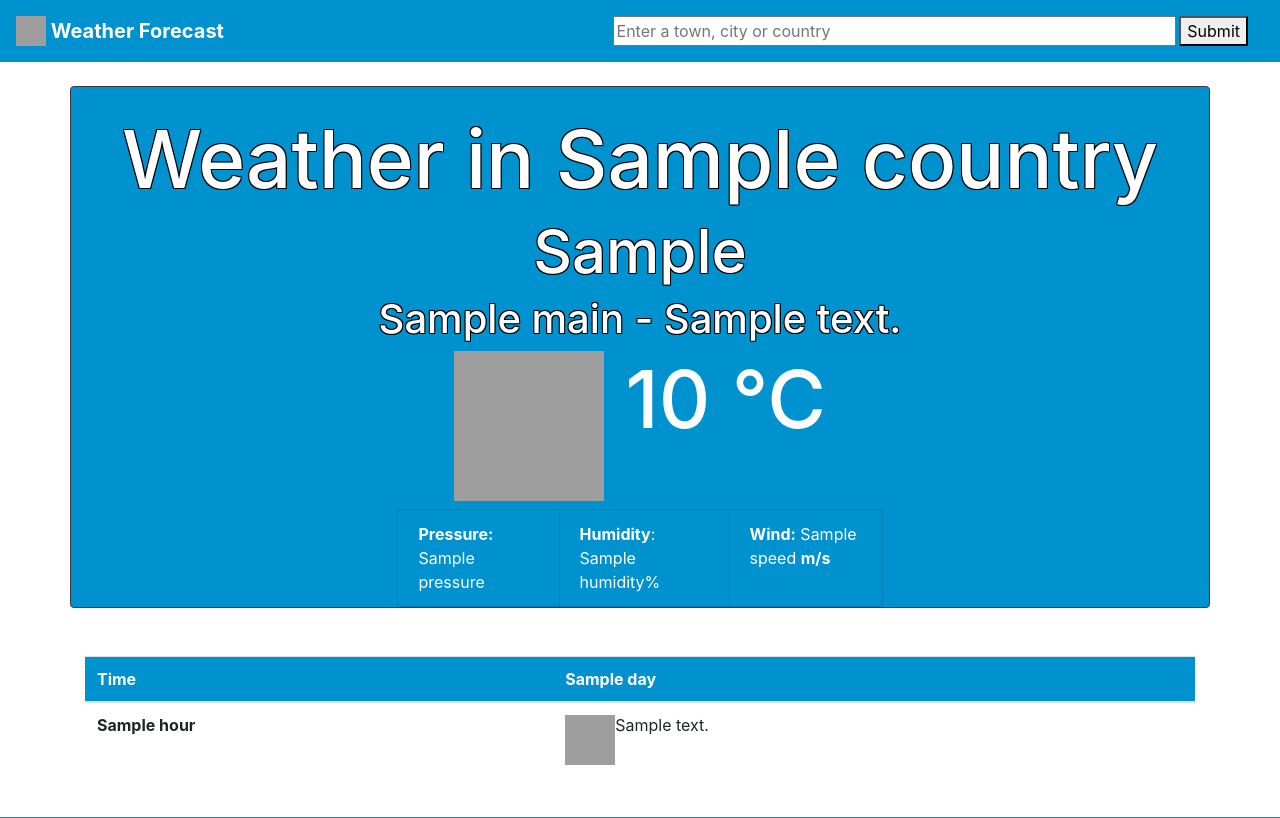
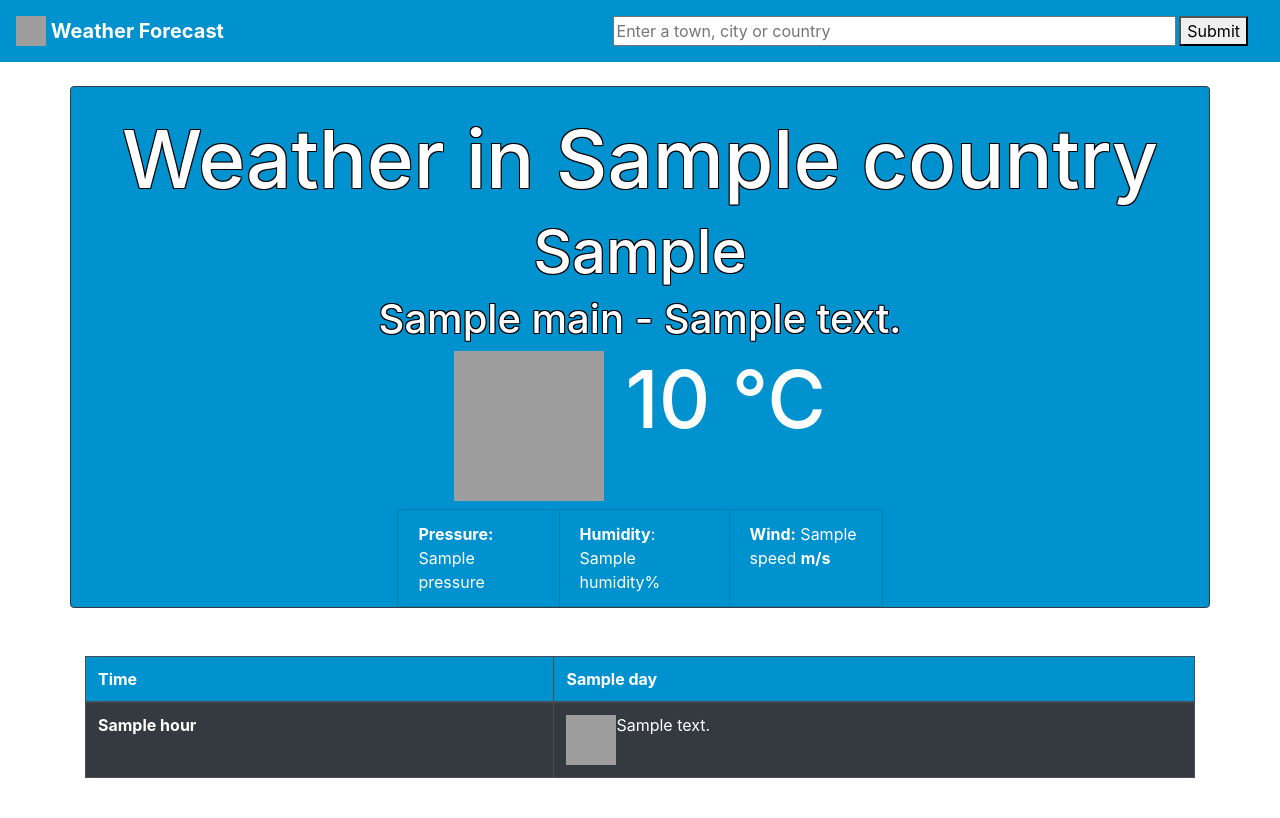
Before and after one commit to AbdulMudhir/WeatherProject, a Django app: template weather/templates/weather/homepage.html in a window 1280 px wide. Run offline with Django 3.2, Linux system fonts and the light colour scheme; the template is opened without the code that fills it: most values are stand-ins (such as "Sample title", 1, 10 or a date in 2020); some libraries are stand-ins or nearby versions; grey boxes are pictures that could not be loaded.

Commit message:
table is cleaner

```diff
--- a/weather/templates/weather/homepage.html
+++ b/weather/templates/weather/homepage.html
@@ -119,7 +119,7 @@
 
 <div class="container">
 
-  <table class="table">
+  <table class="table table-bordered table-dark">
   <thead class="bg-blue">
     <tr>
         <th scope="col" class="text-white ">Time</th>
```
